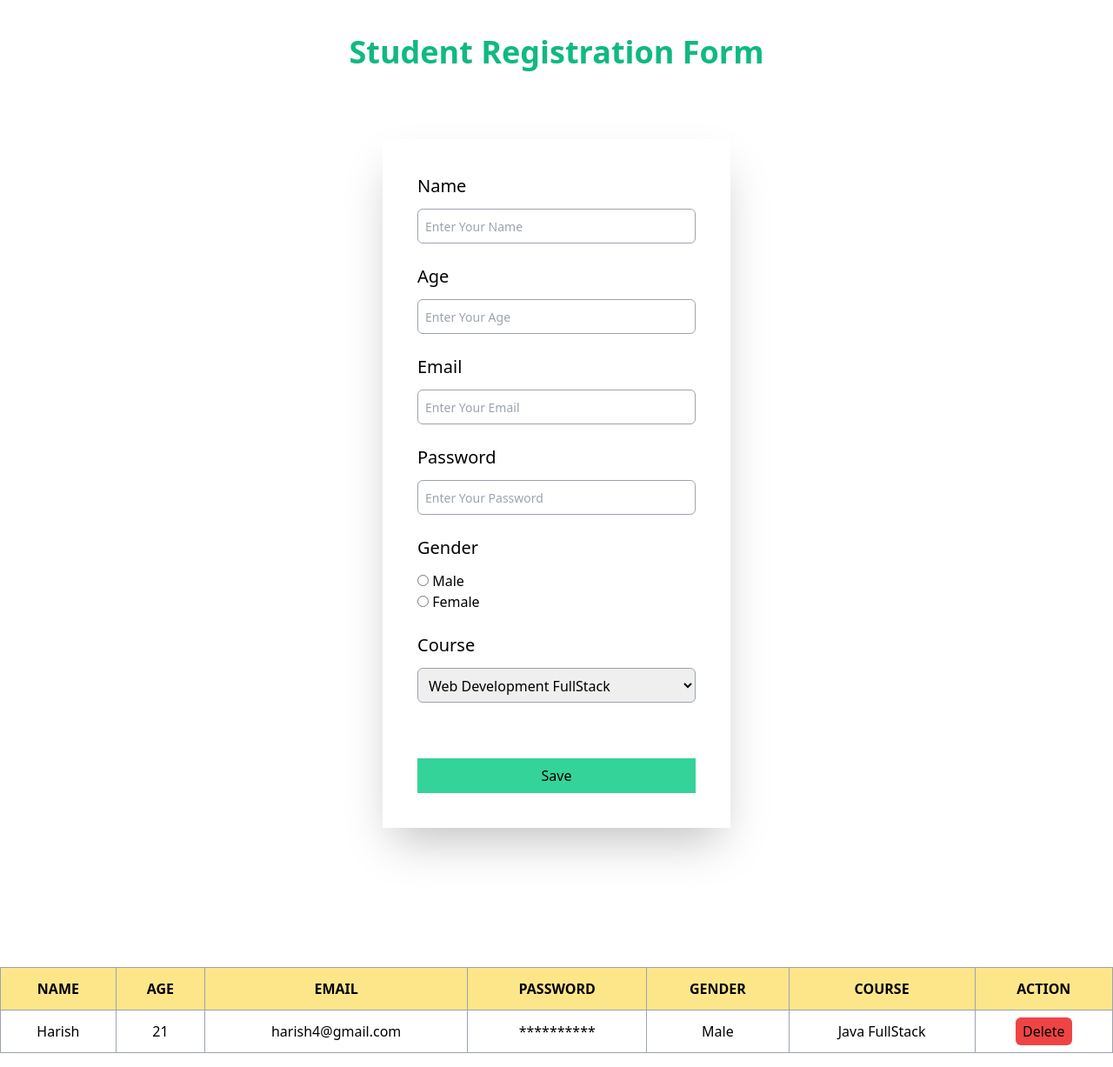
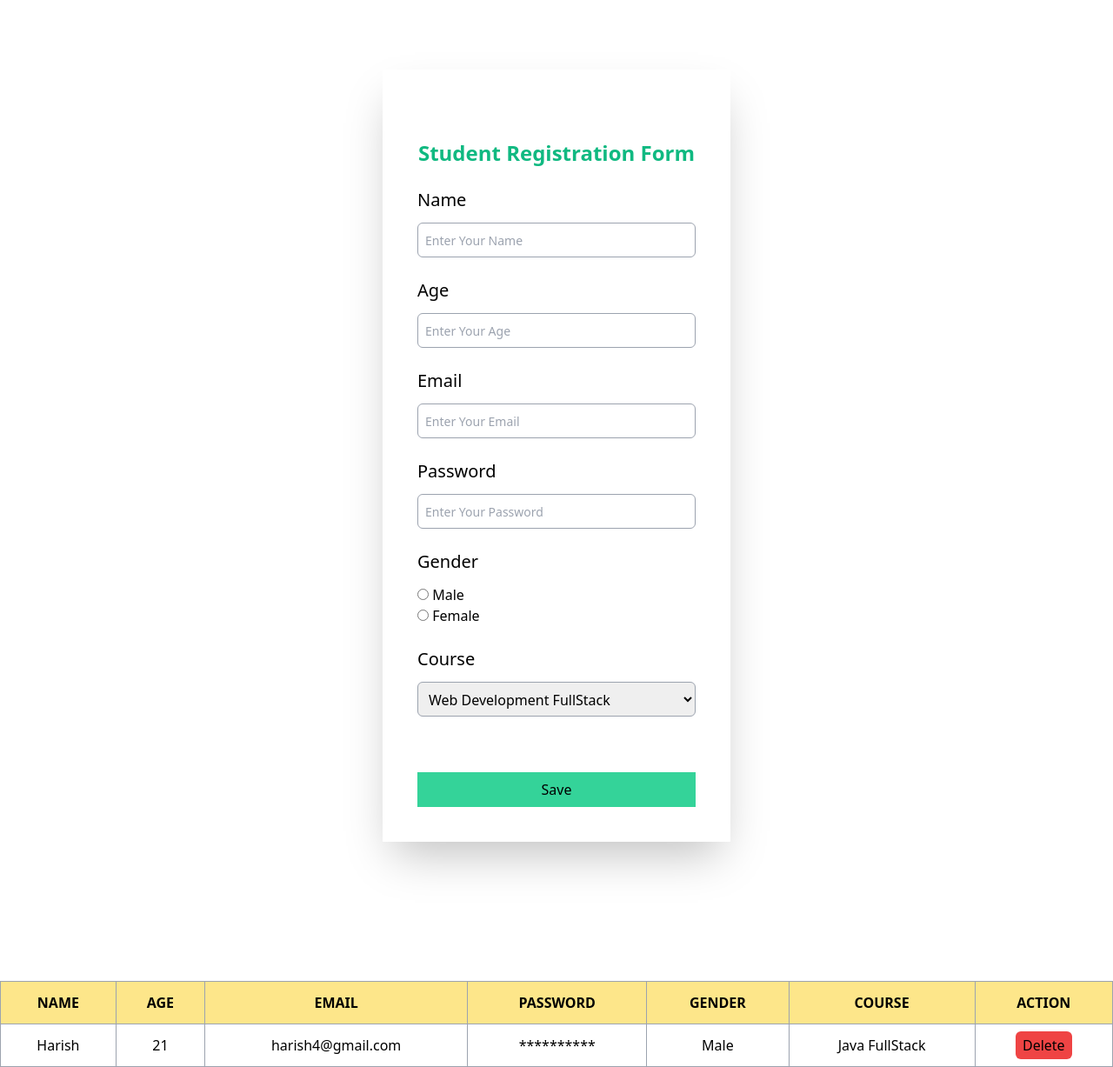
Before and after one commit to harish-b-4/student-registration-form, a plain HTML site: page index.html in a window 1280 px wide. Shown: the whole page at 87% size. Drawn offline with nearby package versions, Linux system fonts and the light colour scheme.

Commit message:
Updated password field

```diff
--- a/index.html
+++ b/index.html
@@ -13,13 +13,13 @@
 
     <!-- Form -->
 
-    <h1 class="text-4xl text-green-500 text-center mt-10 font-bold">Student Registration Form</h1>
-
     <div class="flex justify-center mt-20">
 
         <form>
 
             <div class="space-y-6 p-10 shadow-2xl">
+
+                <h1 class="text-2xl text-green-500 text-center mt-10 font-bold">Student Registration Form</h1>
 
                 <div>
                     <label class="text-xl font-medium block mb-3">Name </label>
@@ -44,7 +44,7 @@
 
                 <div>
                     <label class="text-xl font-medium block mb-3">Password</label>
-                    <input type="email" placeholder="Enter Your Password"
+                    <input type="password" placeholder="Enter Your Password"
                         class="border border-gray-400 h-10 w-full rounded-md text-sm p-2" id="password">
                 </div>
 
@@ -68,7 +68,7 @@
                     </select>
                 </div>
 
-                <div class="grid justify-center">
+                <div class="flex justify-center">
                     <button class="bg-green-400 w-80 p-2 mt-10" id="savebtn">Save</button>
                 </div>
 
@@ -82,7 +82,7 @@
 
     <!-- Table -->
 
-    <div class="overflow-x-auto mt-20">
+    <div class="overflow-x-scroll mt-20" id="table">
 
         <table class="min-w-full border border-black border-collapse text-center mt-20">
 
```
